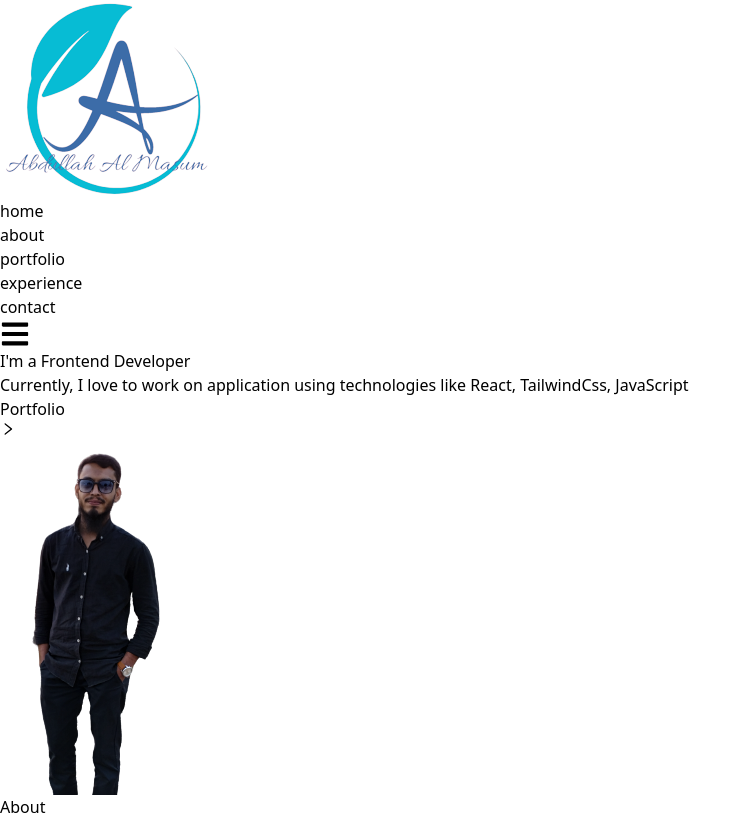
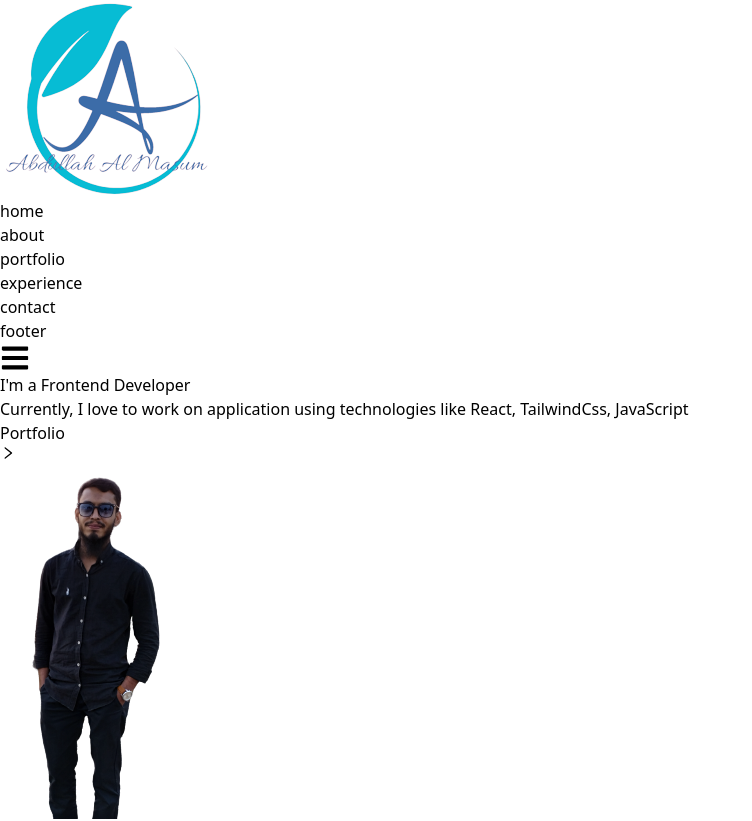
Before and after one commit to Masum267/Portfolio-React, a React (Vite) app: page / in a window 1280 px wide. Shown: the top 821 px of the page, without its empty margins (0-752 px from the left). Built offline with nearby package versions, Linux system fonts and the light colour scheme.

Commit message:
footer pblm solution

```diff
--- a/src/pages/Footer.jsx
+++ b/src/pages/Footer.jsx
@@ -3,7 +3,7 @@ import Logo from '../assets/image/logo.png'
 
 function Footer() {
     return (
-        <>
+        <div name='footer'>
             <footer className="bg-gradient-to-b from-black to-gray-800">
                 <div className="max-w-screen-xl px-4 py-16 mx-auto sm:px-6 lg:px-8">
                     <div className="grid grid-cols-1 gap-8 lg:grid-cols-3">
@@ -97,7 +97,7 @@ function Footer() {
                     </p>
                 </div>
             </footer>
-        </>
+        </div>
     )
 }
 
--- a/src/pages/NavBar.jsx
+++ b/src/pages/NavBar.jsx
@@ -27,6 +27,10 @@ function NavBar() {
         {
             id: 5,
             link: 'contact'
+        },
+        {
+            id: 6,
+            link: 'footer'
         },
     ];
 
```
